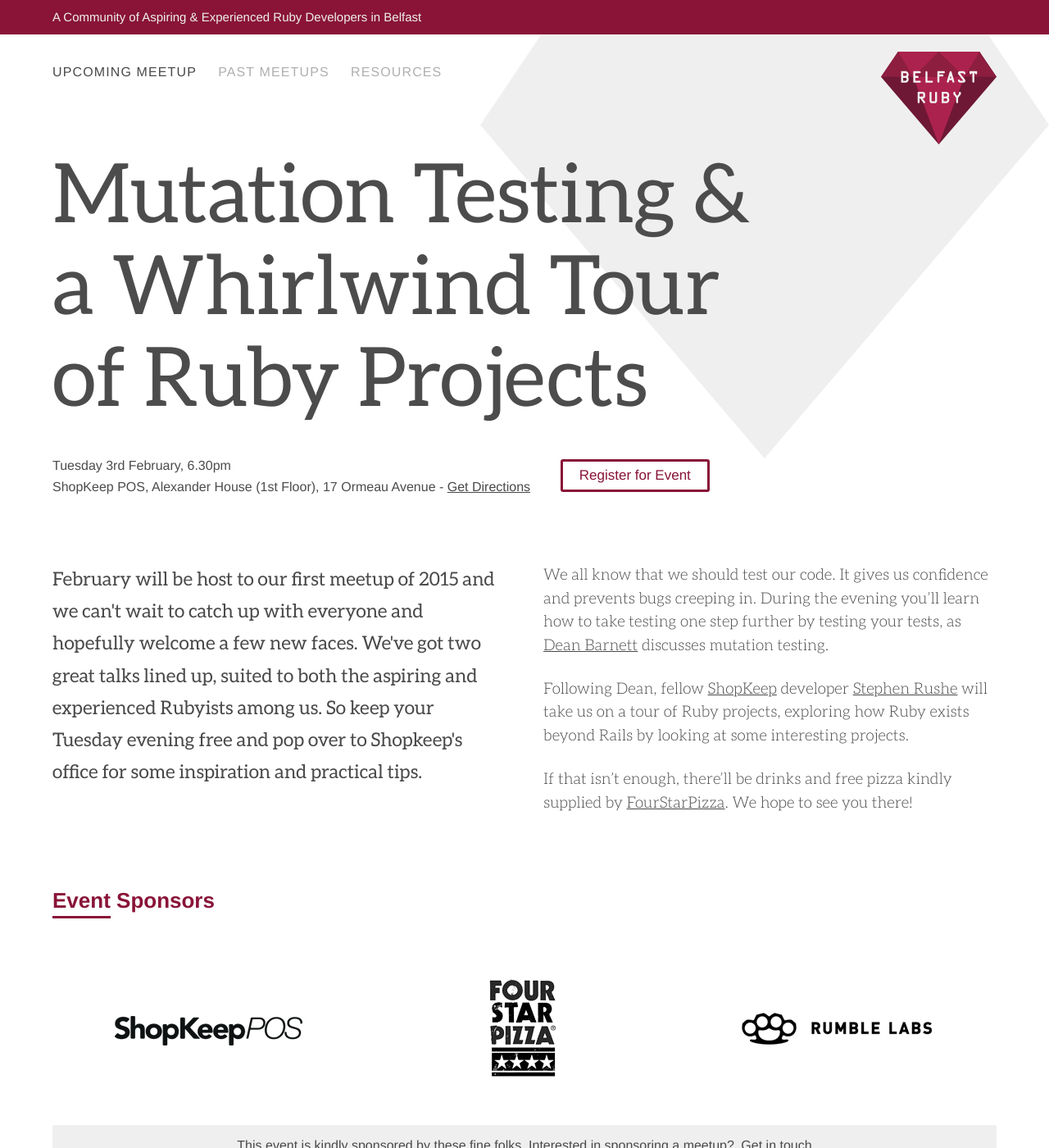
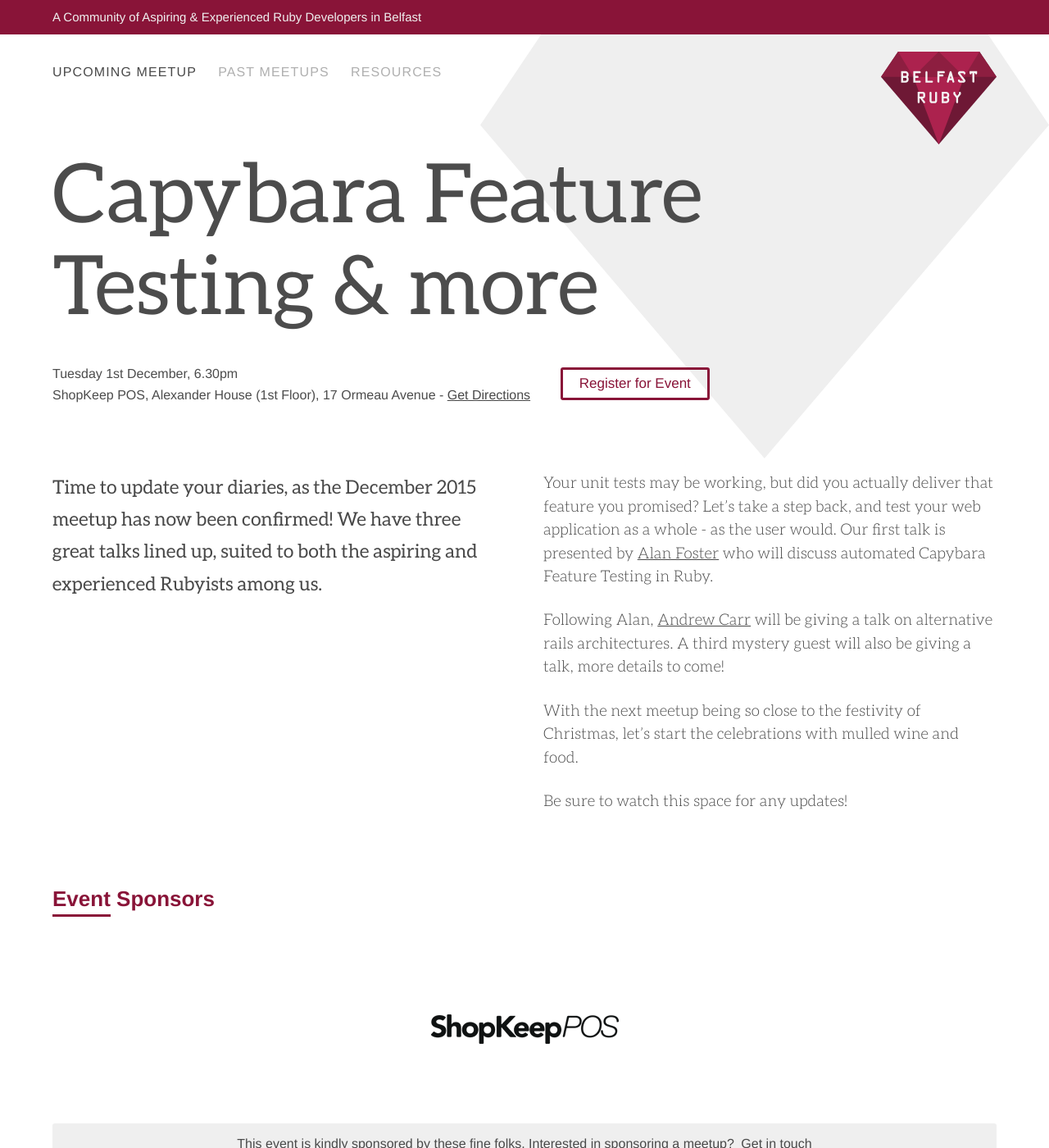
Before and after one commit to belfastruby/belfastruby.github.io, a Jekyll site: the page built from index.html, in a window 1280 px wide and 1400 px high. Shown: the whole window at 82% size. Built offline with Jekyll 4.4.1, drawn with Linux system fonts in a browser that asks for light colours; nearby versions of some CDN libraries; Markdown is read by kramdown in place of the engine named in the settings.

Commit message:
Add december 2015 talk description

```diff
--- a/_posts/2015-02-03-mutation-testing-and-whirlwind-tour.markdown
+++ b/_posts/2015-02-03-mutation-testing-and-whirlwind-tour.markdown
@@ -1,6 +1,6 @@
 ---
 layout: post
-past: false
+past: true
 number: "BR-19"
 title: "Mutation Testing &amp; a Whirlwind Tour of Ruby Projects"
 when: Tuesday 3rd February, 6.30pm
--- /dev/null
+++ b/_posts/2015-12-01-capybara-feature-testing-and-more.markdown
@@ -0,0 +1,25 @@
+---
+layout: post
+past: false
+number: "BR-20"
+title: "Capybara Feature Testing &amp; more"
+when: Tuesday 1st December, 6.30pm
+location: ShopKeep POS, Alexander House (1st Floor), 17 Ormeau Avenue
+
+directions: https://www.google.com/maps/place/17+Ormeau+Ave/@54.5925564,-5.927705,17z/data=!4m2!3m1!1s0x486108f93df6182d:0x30ef4d86a071c32a?hl=en
+
+register_link: "http://www.meetup.com/BelfastRuby/events/226588609/"
+
+sponsors: [{name: "Shopkeep", image: "/assets/images/shopkeeppos-logo.png", link: "http://shopkeep.com"}]
+
+intro: "Time to update your diaries, as the December 2015 meetup has now been confirmed! We have three great talks lined up, suited to both the aspiring and experienced Rubyists among us."
+
+---
+
+Your unit tests may be working, but did you actually deliver that feature you promised? Let's take a step back, and test your web application as a whole - as the user would. Our first talk is presented by [Alan Foster](https://www.github.com/alanfoster) who will discuss automated Capybara Feature Testing in Ruby.
+
+Following Alan, [Andrew Carr](https://twitter.com/ac2u) will be giving a talk on alternative rails architectures. A third mystery guest will also be giving a talk, more details to come!
+
+With the next meetup being so close to the festivity of Christmas, let's start the celebrations with mulled wine and food.
+
+Be sure to watch this space for any updates!
```
